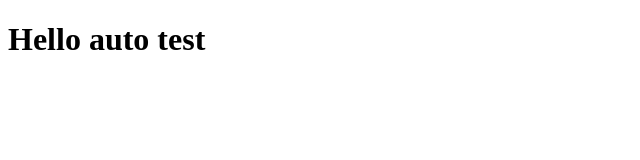
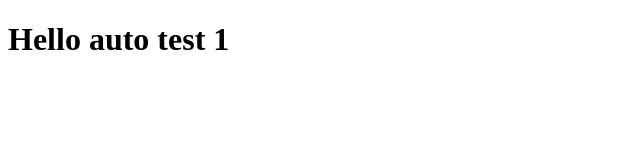
Before and after one commit to VladimirAlbrekht/MakeupLanding, a plain HTML site: page index.html in a window 1280 px wide. Shown: the full height of the page, 0-640 px from the left. Drawn offline with Linux system fonts and the light colour scheme.

Commit message:
Update index.html

```diff
--- a/index.html
+++ b/index.html
@@ -4,7 +4,7 @@
     <meta charset="UTF-8">
     <meta name="viewport" content="width=device-width, initial-scale=1.0">
     <title>Test deploy</title>
-    <h1>Hello auto test</h1>
+    <h1>Hello auto test 1</h1>
 </head>
 <body>
 
```
